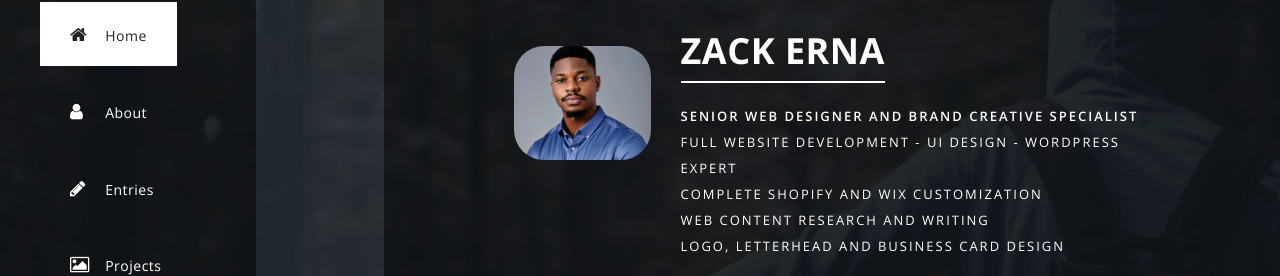
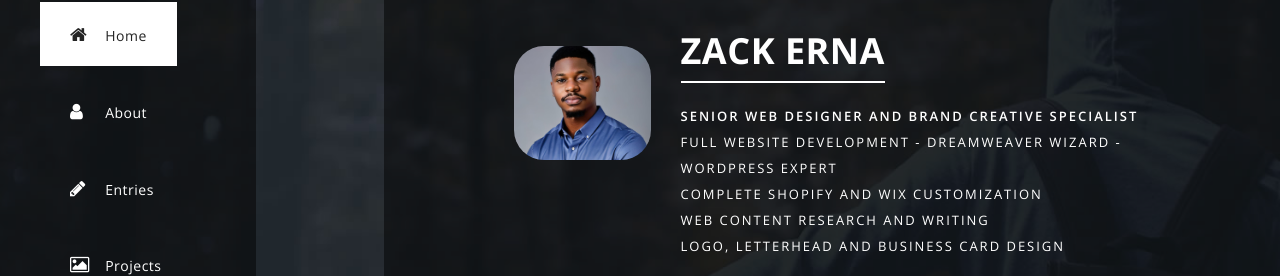
Before and after one commit to Zackerna/Zackerna.github.io, a plain HTML site: page index.html in a window 1280 px wide. Shown: the part 215-491 px from the top of the page. Drawn offline with nearby package versions, Linux system fonts and the light colour scheme.

Commit message:
Update index.html

```diff
--- a/index.html
+++ b/index.html
@@ -56,7 +56,7 @@
                   </div>
                   <div class="col-md-9">
                       <h2>Zack Erna</h2>
-                      <p> <em> Senior Web Designer and Brand Creative Specialist </em> <br> Full Website Development - UI design - WordPress Expert <br>
+                      <p> <em> Senior Web Designer and Brand Creative Specialist </em> <br> Full Website Development - Dreamweaver Wizard - WordPress Expert <br>
                         Complete Shopify and Wix  Customization <br>
                         Web Content Research and Writing  <br>
                      Logo, Letterhead and Business Card Design
```
